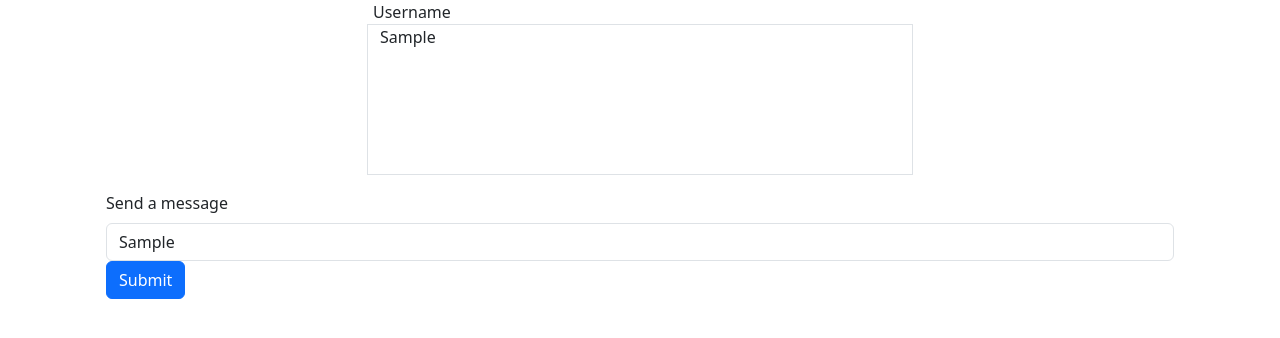
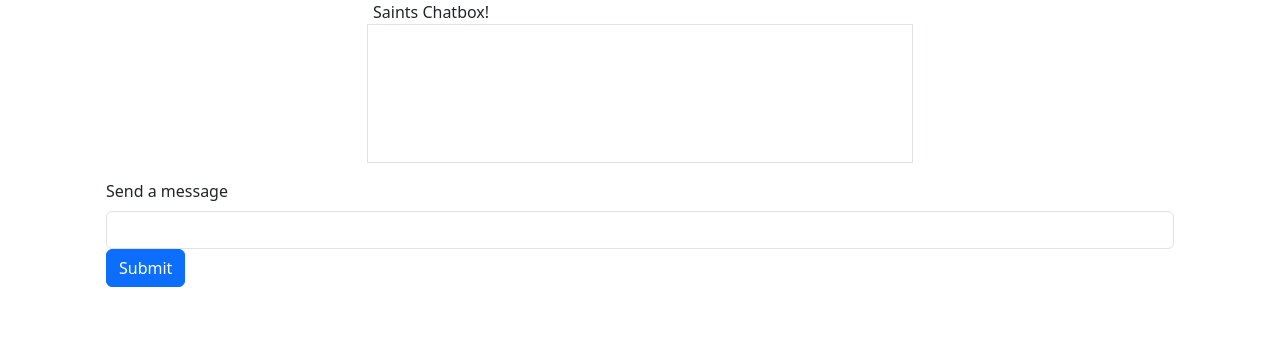
Before and after one commit to christprix/socketio_trial_1, a website: page public/index.html in a window 1280 px wide. Both pictures are taken after typing "Sample" into the empty fields and a click on the button "Submit". Drawn offline with nearby package versions, Linux system fonts and the light colour scheme; no server answers.

Commit message:
Changed message input

```diff
--- a/public/index.html
+++ b/public/index.html
@@ -15,7 +15,7 @@
   <div class="container">
     <div class="container">
       <div class="row justify-content-center">
-        <div class="col-6">Username</div>
+        <div class="col-6">Saints Chatbox!</div>
       </div>
       <div class="row justify-content-center">
         <div class="row justify-content-center" style="height:400px">
--- a/public/script.js
+++ b/public/script.js
@@ -10,11 +10,8 @@ const chatbox = document.querySelector("#chatbox");
 
 form.addEventListener("submit", e => {
   e.preventDefault();
-  message = message.value;
-  console.log(message);
-  let li = document.createElement('li');
-  li.innerHTML = message;
-  chatbox.appendChild(li)
-  socket.emit("send-message", message)
-  message = " "
+  sendingMessage = message.value;
+  console.log(sendingMessage);
+  socket.emit("send-message", sendingMessage)
+  message.value = ""
 });
```
